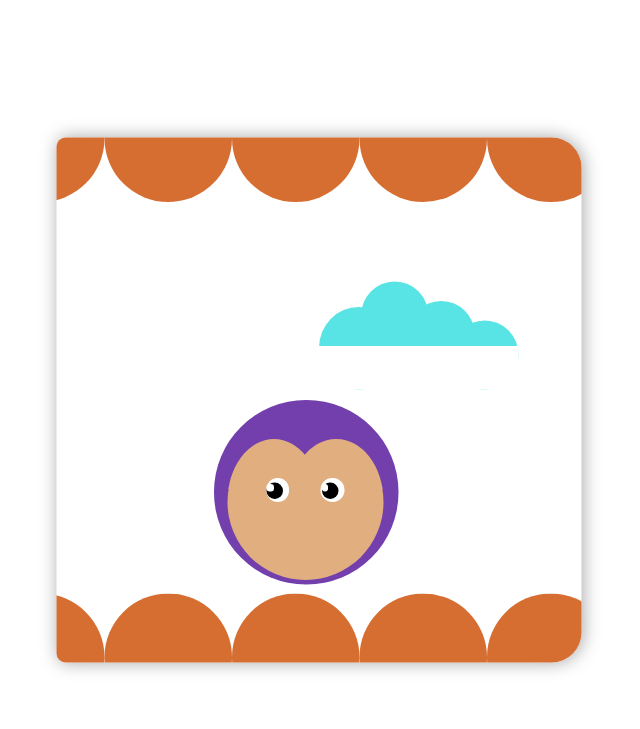
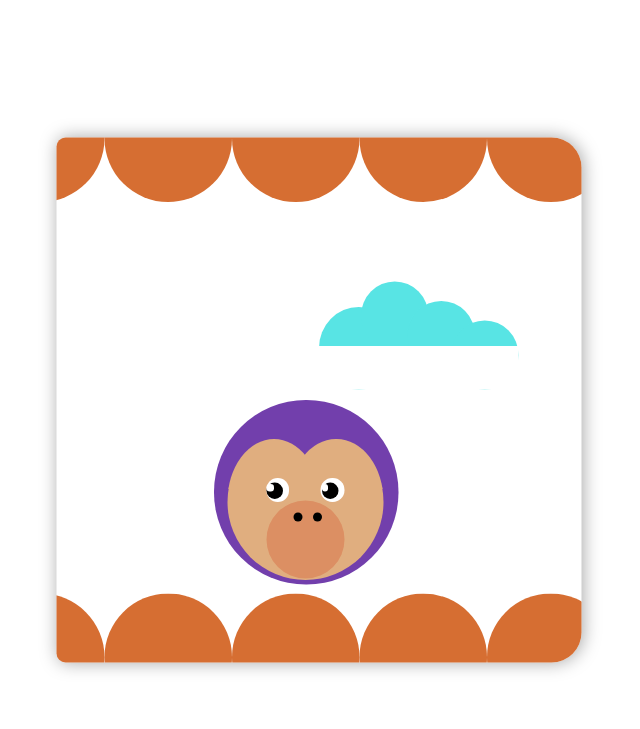
Before and after one commit to andersonmadeira/cores, a plain HTML site: page index.html in a window 1280 px wide. Shown: the whole page, without its empty margins (321-961 px from the left). Drawn offline with Linux system fonts and the light colour scheme.

Commit message:
monkey nose

```diff
--- a/index.html
+++ b/index.html
@@ -23,13 +23,18 @@
               <div class="forehead forehead--left"></div>
               <div class="forehead forehead--right"></div>
               <div class="eye eye--left">
-                  <div class="eye-ball">
-                    <div class="eye-ball-blink"></div>
-                  </div>
+                <div class="eye-ball">
+                  <div class="eye-ball-blink"></div>
+                </div>
+              </div>
+              <div class="mouth-area">
+                <div class="nose nose-left"></div>
+                <div class="nose nose-right"></div>
+                <div class="smile"></div>
               </div>
               <div class="eye eye--right">
                 <div class="eye-ball">
-                    <div class="eye-ball-blink"></div>
+                  <div class="eye-ball-blink"></div>
                 </div>
               </div>
             </div>
--- a/style.css
+++ b/style.css
@@ -170,7 +170,7 @@ body {
     position: absolute;
     width: 70%;
     height: 70%;
-    background-color: black;
+    background-color: #000;
     border-radius: 50%;
     top: 20%;
     left: 4%;
@@ -184,3 +184,31 @@ body {
     border-radius: 50%;
     top: 8%;
 }
+
+.book .cover .monkey .head .face .mouth-area {
+  position: absolute;
+  width: 50%;
+  height: 50%;
+  background-color: #dc8f63;
+  border-radius: 50%;
+  bottom: 1%;
+  left: 25%;
+}
+
+.book .cover .monkey .head .face .mouth-area .nose {
+  position: absolute;
+  width: 12%;
+  height: 12%;
+  left: 25%;
+  background-color: #000;
+  border-radius: 50%;
+  top: 15%;
+}
+
+.book .cover .monkey .head .face .mouth-area .nose.nose-left {
+  left: 35%;
+}
+
+.book .cover .monkey .head .face .mouth-area .nose.nose-right {
+  left: 60%;
+}
```
